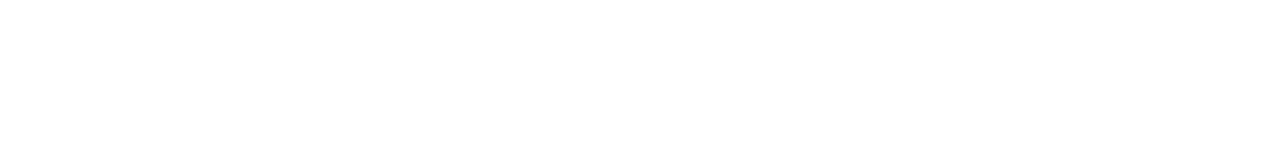
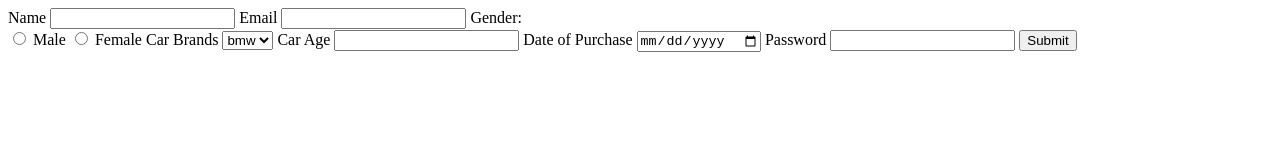
Before and after one commit to acciojob/car-insurance-form-utkoorprashanth, a website: page main.html in a window 1280 px wide. Drawn offline with Linux system fonts and the light colour scheme.

Commit message:
created a submission

```diff
--- a/main.html
+++ b/main.html
@@ -8,6 +8,38 @@
 
 <body>
 	<!-- the entire body must be written by student -->
+	<form method="post">
+		<label for="name">Name
+
+		</label>
+			<input type="Text" id="name" required="Yes">
+			<label for="email">Email
+
+		</label>
+			<input type="Email" id="email" Required="Yes">
+
+		<label for="gender">Gender:</label><br>
+		<input type="radio" id="male" name="gender" value="male" required="Yes">
+		<label for="male">Male</label>
+		<input type="radio" id="female" name="gender" value="female" required="Yes">
+		<label for="female">Female</label>
+
+		<label for="cars">Car Brands</label>
+		<select id="cars" required="Yes">
+			<option>bmw</option>
+			<option>audi</option>
+			<option>thar</option>
+
+		</select>
+		<label for="car age">Car Age</label>
+		<input type="number" id="carage" required="Yes">
+		<label for="dop">Date of Purchase</label>
+		<input type="date" id="dop" required="yes">
+		<label for="password">Password</label>
+		<input type="Password" id="password" required="yes">
+
+		<button type="submit">Submit</button>
+	</form>
     <script type="text/javascript" src="./script.js">
 </script>
 
```
